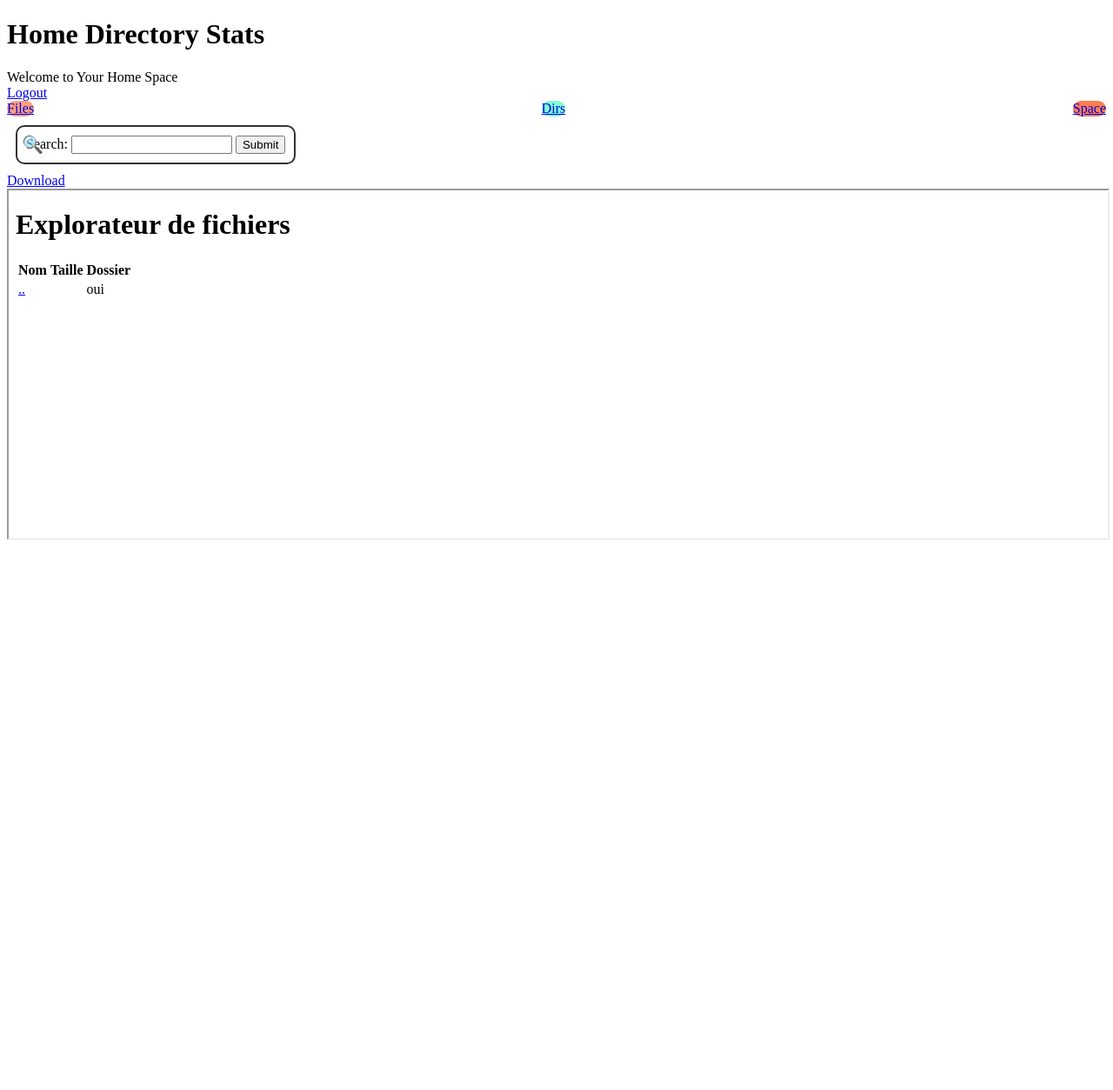
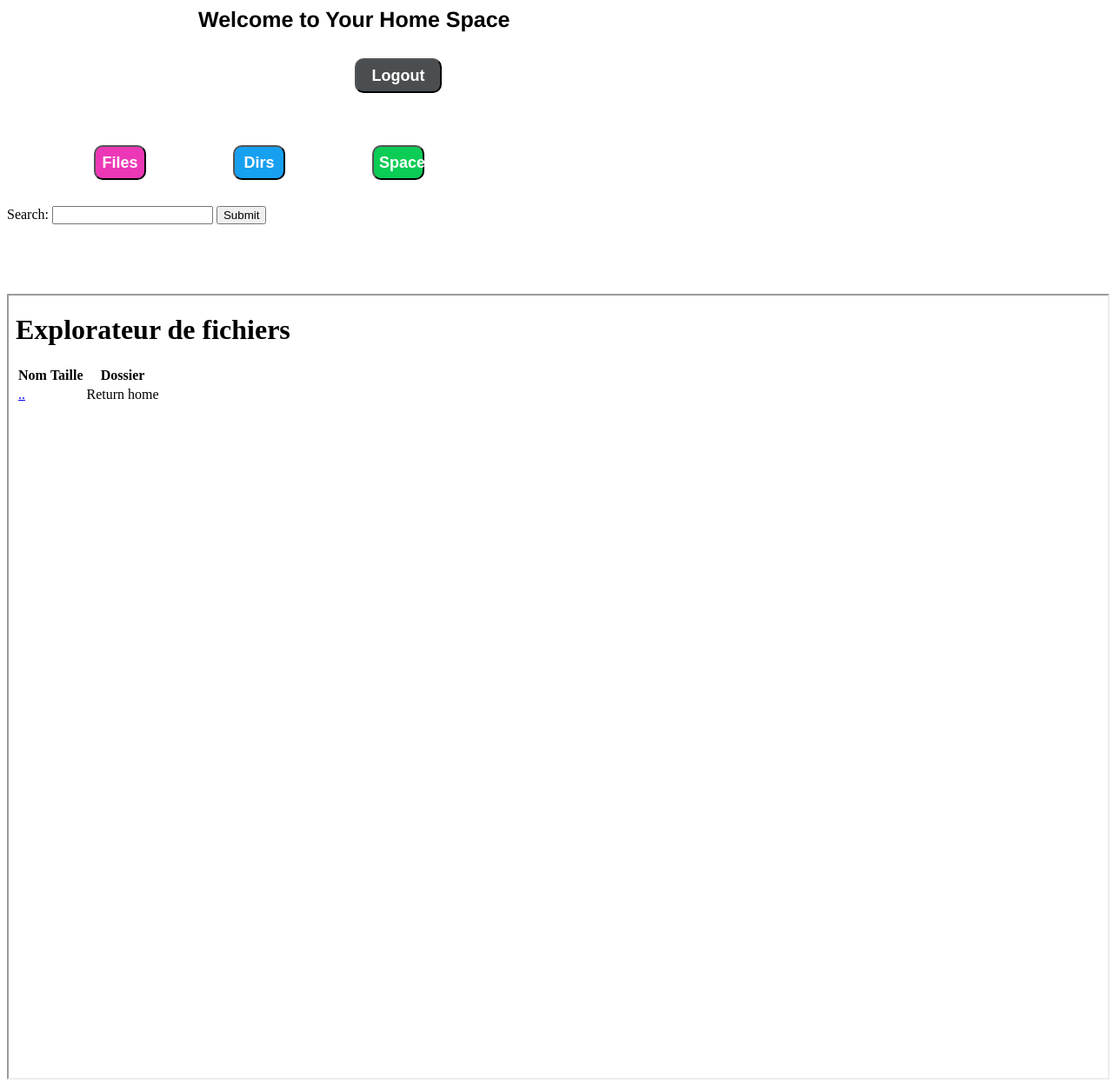
Before and after one commit to esisa-dev/webhomespace-ihssaneBourguiba, a Flask app: template Authentification/templates/Application.html in a window 1280 px wide. Shown: the whole page at 87% size. Before the commit the page ends 621 px from the top, so only its background shows below. Run offline with Flask 3, Linux system fonts and the light colour scheme; the template is opened without the code that fills it, so the values that code supplies are empty.

Commit message:
GITHUB PUBLIC

```diff
--- a/Authentification/Authentification.py
+++ b/Authentification/Authentification.py
@@ -10,12 +10,6 @@ import zipfile
 app = Flask(__name__)
 app.secret_key = secrets.token_urlsafe(16)
 app.logger.setLevel(logging.INFO)
-app.logger.debug('Message de débogage')
-app.logger.info('Message d\'information')
-app.logger.warning('Message d\'avertissement')
-app.logger.error('Message d\'erreur')
-app.logger.critical('Message critique')
-
 file_handler = logging.FileHandler('app.log')
 file_handler.setLevel(logging.INFO)
 app.logger.addHandler(file_handler)
@@ -23,7 +17,6 @@ app.logger.addHandler(file_handler)
 home_directory = os.path.expanduser("~")
 def verify_Authentification(username, password):
     try:
-        # Récupérer l'entrée utilisateur dans le fichier /etc/shadow
         user_info = spwd.getspnam(username)
         #user_password=str(user_info.sp_pwdp)
         '''# Extraire le hash du mot de passe stocké
@@ -45,7 +38,6 @@ def verify_Authentification(username, password):
         else:
             return False
     except KeyError:
-        # L'utilisateur n'existe pas
         return False
 
 
@@ -59,8 +51,6 @@ def Authentification():
     #password = request.form['password']
     password = "$y$j9T$F0xjXi6Yjw4wDgGPAAaTP1$xiwyiTXQqrNhWuHQE3eVcgAe.g8SZwhEtPbD5FYQ/Q3"
 
-    #s=str(spwd.getspnam(username))
-    # Vérifier si le mot de passe fourni correspond au hash stocké dans /etc/shadow
     if verify_Authentification(username, password):
         session['username'] = username
         app.logger.info(f'User {username} logged in')
@@ -68,10 +58,6 @@ def Authentification():
     else:
         app.logger.info(f'User {username} failed logging in')
         return 'Nom d\'utilisateur ou mot de passe incorrect.', 401
-
-
-import os
-
 
 def get_files_and_directories(path):
     files_and_dirs = []
@@ -99,12 +85,11 @@ def home():
         return f"Le chemin {path} n'existe pas.", 404
 
     if os.path.isfile(path):
-        # Rediriger vers la page du fichier
+
         return redirect(f"/file?path={path}")
 
     files_and_dirs = get_files_and_directories(path)
     return render_template("Home.html", path=path, files_and_dirs=files_and_dirs, os=os)
-
 
 @app.route("/file")
 def get_file():
@@ -147,13 +132,13 @@ def dirs():
                 'size': 0
             })
     num_dirs = len(dirs)
-    return f"Le nombre des directories utilisé par le répertoire {home_directory } est de {num_dirs} ."
+    return f"Le nombre des directories utilisé par le répertoire {home_directory} est de {num_dirs} ."
 
 import shutil
 
 def get_space_used():
     total, used, free = shutil.disk_usage(home_directory )
-    space_used = used / (2**30)  # Convertir en gigaoctets
+    space_used = used / (2**30)
     return space_used
 @app.route('/space')
 def space():
@@ -181,16 +166,15 @@ def search():
                     'type': 'directory',
                     'size': 0
                 })
+    return render_template('Search.html', query=query, files_and_dirs=files_and_dirs)
 
 
-    return render_template('Search.html', query=query, files_and_dirs=files_and_dirs)
 @app.route("/download")
 def download():
     path = home_directory
     if not os.path.exists(path):
         return f"Le chemin {path} n'existe pas.", 404
 
-    # Créer un fichier temporaire ZIP
     zip_file_path = "/tmp/home.zip"
     with zipfile.ZipFile(zip_file_path, "w") as zip_file:
         for root, dirs, files in os.walk(path):
@@ -198,8 +182,12 @@ def download():
                 file_path = os.path.join(root, file)
                 zip_file.write(file_path)
 
-    # Envoyer le fichier ZIP au client
+        username = session['username']
+        app.logger.info(f'User {username} downloaded {home_directory}')
+
+
     return send_file(zip_file_path, as_attachment=True)
+
 
 @app.route('/logout')
 def logout():
--- a/Authentification/templates/Application.css
+++ /dev/null
@@ -1,44 +0,0 @@
-/* Alignement des éléments fils */
-.row-layout {
-	display: flex;
-	justify-content: space-between;
-	align-items: center;
-  }
-
-  /* Arrondir les bordures */
-  .row-layout > div {
-	border-radius: 10px;
-  }
-
-  /* Couleurs des éléments fils */
-  .row-layout > div:nth-child(1) {
-	background-color: #ffa07a;
-  }
-
-  .row-layout > div:nth-child(2) {
-	background-color: #7fffd4;
-  }
-
-  .row-layout > div:nth-child(3) {
-	background-color: #ff7f50;
-  }
-
-  /* Barre de recherche */
-  form {
-	display: inline-block;
-	margin: 10px;
-	border: 2px solid #333;
-	border-radius: 10px;
-	padding: 10px;
-	position: relative; /* Ajout de position relative */
-  }
-
-  /* Icône de loupe */
-  label[for="search"]::before {
-	content: "\1F50D";
-	font-size: 20px;
-	position: absolute;
-	top: 50%;
-	left: 5px;
-	transform: translateY(-50%); /* Centrer verticalement */
-  }
--- a/Authentification/templates/Application.html
+++ b/Authentification/templates/Application.html
@@ -2,32 +2,101 @@
 <html>
 <head>
 	<meta charset="UTF-8">
-	<title>Home Directory Stats</title>
-	<link rel="stylesheet"  href="Application.css" >
+	<title>Home Directory</title>
+	<style>
+		/* Copier-coller le contenu du fichier CSS ici */
+		.home{
+
+		}
+		.home>header{
+			font-size: 25px;
+			font-weight: bold;
+			font-family: Helvetica;
+			margin-left: 220px;
+		}
+		.icone{
+			display: flex;
+			flex-direction: row;
+			margin-bottom: 0px;
+			margin-top: 30px;
+		}
+		.icone>button{
+			margin-left: 400px;
+			border-radius: 10px;
+			width: 100px;
+			height: 40px;
+			font-size: 18px;
+			font-weight: bold;
+			cursor: pointer;
+			color: white;
+			background-color: rgb(75, 78, 80);
+		}
+		.icone>button:hover{
+			background-color: #b3b3b3;
+			color:black;
+		}
+		.icone>img{
+			width:25px;
+			height: 25px;
+			margin-left:200px;
+		}
+		.row-layout {
+			display: flex;
+			flex-direction: row;
+			margin-left: 100px;
+			margin-top: 60px;
+			margin-bottom: 30px;
+		}
+		.row-layout > button {
+			border-radius: 10px;
+			width: 60px;
+			height: 40px;
+			font-size: 18px;
+			font-weight: bold;
+			cursor: pointer;
+			color: white;
+
+		}
+		.row-layout > button > *{
+			padding: 5px;
+
+		}
+		.row-layout >button:hover{
+			background-color: #b3b3b3;
+			color:black;
+		}
+		.row-layout > button:nth-child(1) {
+			background-color: #ec38b6;
+			margin-right: 100px;
+		}
+		.row-layout > button:nth-child(2) {
+			background-color: #17a0f0;
+			margin-right: 100px;
+
+		}
+		.row-layout > button:nth-child(3) {
+			background-color: #0bcc55;
+		}
+		.search{
+			margin-bottom: 80px;
+		}
+
+	</style>
 
 </head>
 <body>
-	<h1>Home Directory Stats</h1>
-	<div class="Home">
+	<div class="home">
 		<header> Welcome to Your Home Space </header>
-		<div>
-			<div><a href="{{ url_for('logout') }}">Logout</a></div>
+		<div class="icone">
+			<button onclick="window.location.href='{{ url_for('logout') }}'">Logout</button>
+			<!--<img src="icones/logout.png" /> -->
 		</div>
 		<div class="row-layout">
-
-			<div><a href="{{ url_for('files') }}">Files</a></div>
-
-
-
-			<div><a href="{{ url_for('dirs') }}">Dirs</a></div>
-
-
-
-			<div><a href="{{ url_for('space') }}">Space</a></div>
-
+			<button onclick="window.location.href='{{ url_for('files') }}'">Files</button>
+			<button onclick="window.location.href='{{ url_for('dirs') }}'">Dirs</button>
+			<button onclick="window.location.href='{{ url_for('space') }}'">Space</button>
 		</div>
-
-		<div>
+		<div class="search">
 			<form action="{{ url_for('search') }}" method="GET">
 				<label for="search">Search:</label>
 				<input type="text" id="search" name="search">
@@ -35,13 +104,10 @@
 			</form>
 		</div>
 
-		<div><a href="{{ url_for('download') }}">Download</a></div>
 		<div>
-			<iframe src="{{ url_for('home') }}" style="width: 100%; height: 400px;"></iframe>
+			<iframe src="{{ url_for('home') }}" style="width: 100%; height: 900px ;"></iframe>
 		</div>
-
 	</div>
-
 
 </body>
 </html>
--- a/Authentification/templates/Home.html
+++ b/Authentification/templates/Home.html
@@ -18,7 +18,7 @@
                 <tr>
                     <td><a href="?path={{ os.path.dirname(path) }}">..</a></td>
                     <td></td>
-                    <td>oui</td>
+                    <td>Return home</td>
                 </tr>
             {% endif %}
             {% for file in files_and_dirs %}
```
Also changed, not shown: Authentification/Application.py (deleted, +0 -56 lines), Authentification/essai.py (deleted, +0 -40 lines), Authentification/templates/Application.js (deleted, +0 -55 lines), Authentification/templates/au.html (deleted, +0 -15 lines), Authentification/templates/icones/download.jpeg (added), Authentification/templates/icones/logout.png (added), Authentification/templates/icones/search.png (added), 1 other file.
